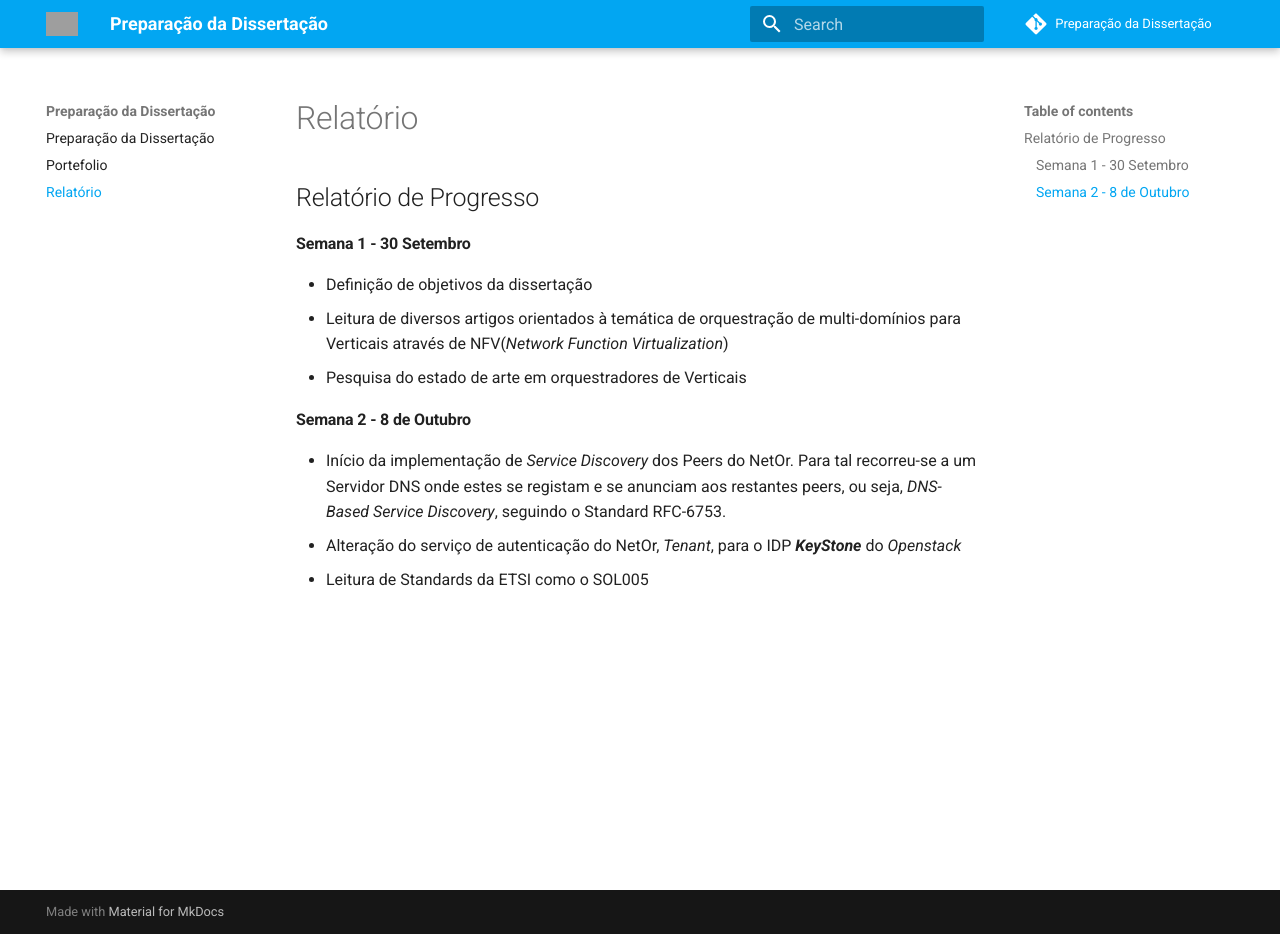
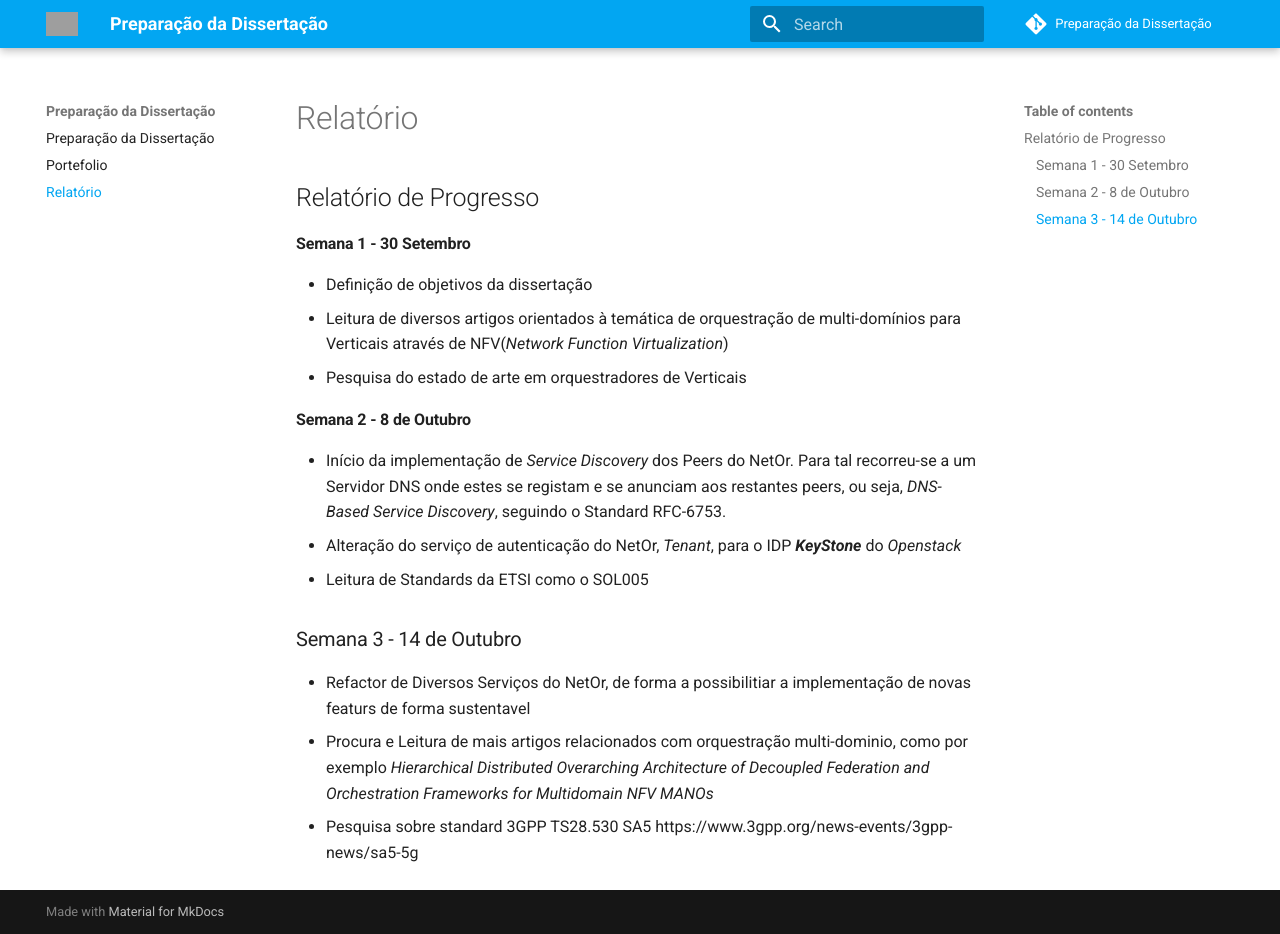
Before and after one commit to DanielGomes14/PD, an MkDocs documentation site: the page built from docs/relatório.md, in a window 1280 px wide and 934 px high. Built offline with MkDocs 1.6.1 and Material for MkDocs 9.7.7, drawn with Linux system fonts in a browser that asks for light colours; comment, search, counter and statistics services are not loaded; grey boxes are pictures that could not be loaded.

Commit message:
update report

```diff
--- a/docs/relatório.md
+++ b/docs/relatório.md
@@ -7,3 +7,12 @@
   - Início da implementação de *Service Discovery* dos Peers do NetOr. Para tal recorreu-se a um Servidor DNS onde estes se registam e se anunciam aos restantes peers, ou seja,  *DNS-Based Service Discovery*,  seguindo o Standard RFC-6753.
   - Alteração do serviço de autenticação do NetOr, *Tenant*, para o IDP ***KeyStone*** do *Openstack*
   -  Leitura de Standards da ETSI como o SOL005
+
+
+
+### Semana 3 - 14 de Outubro
+
+- Refactor de Diversos Serviços do NetOr, de forma a possibilitiar a implementação de novas featurs de forma sustentavel
+- Procura e Leitura de mais artigos relacionados com orquestração multi-dominio, como por exemplo  *Hierarchical Distributed Overarching*
+  *Architecture of Decoupled Federation and Orchestration Frameworks for Multidomain NFV MANOs*
+- Pesquisa sobre standard 3GPP TS28.530 SA5 https://www.3gpp.org/news-events/3gpp-news/sa5-5g
```
